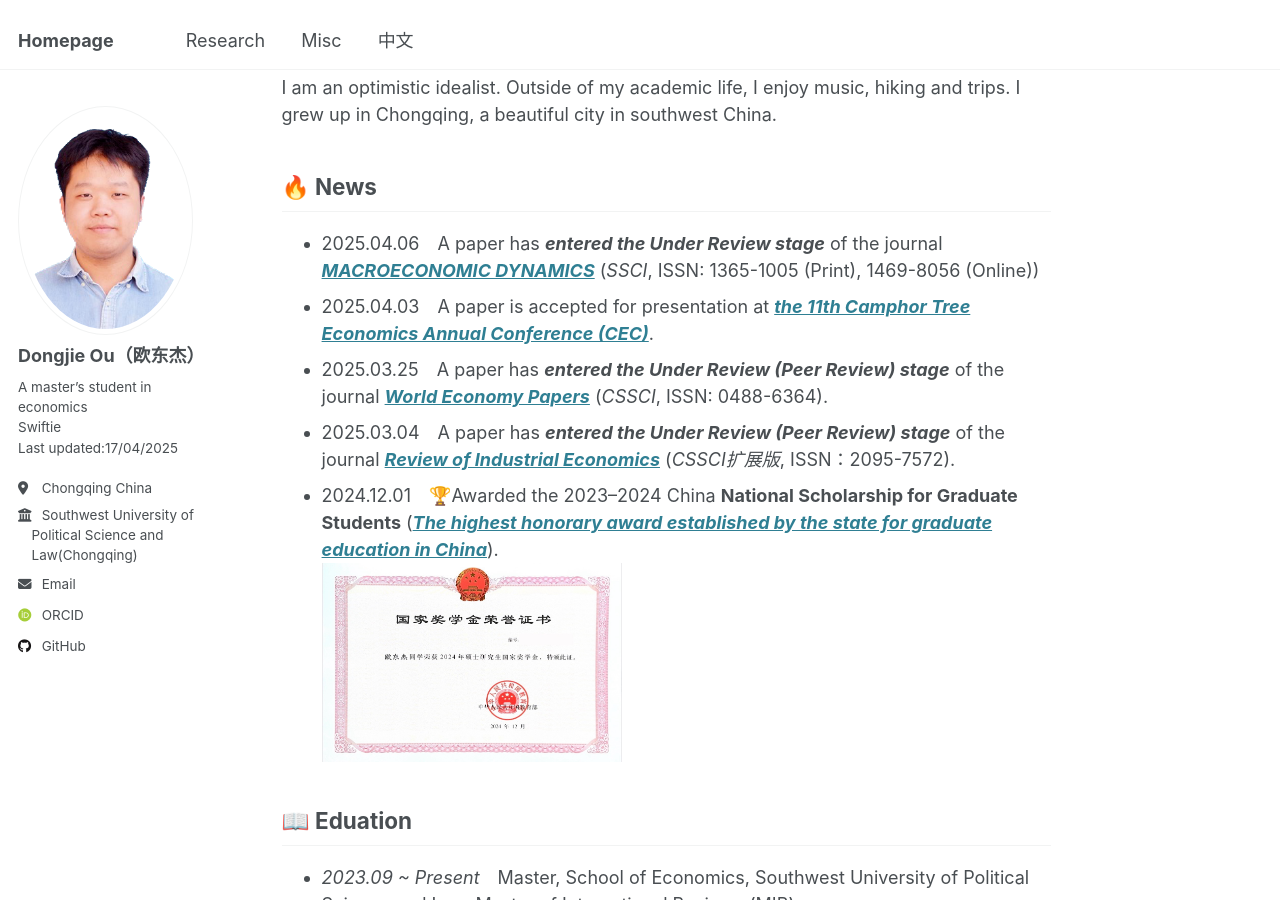
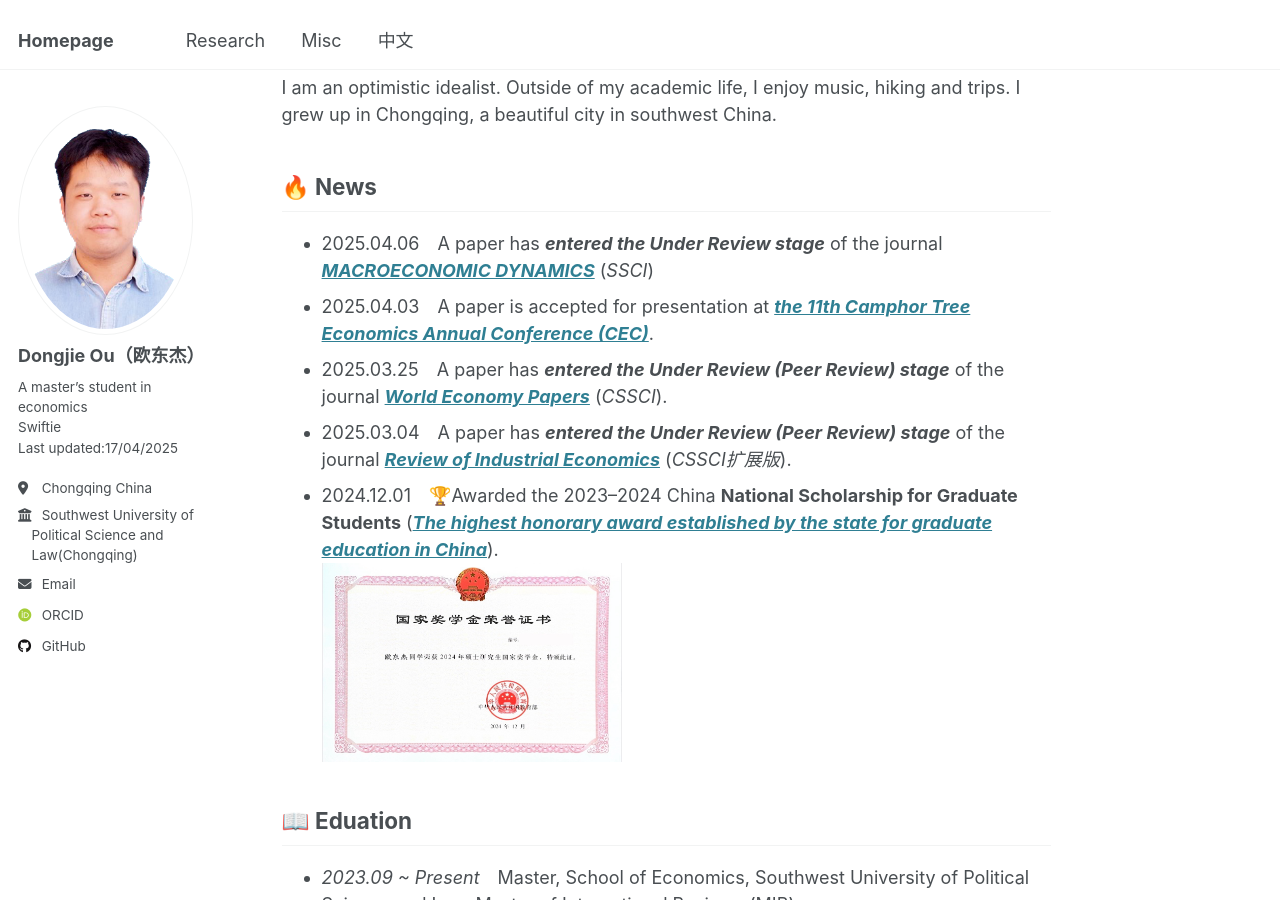
Before and after one commit to oudongjie2001/oudongjie2001.github.io, a Jekyll site: the page built from _pages/about.md, in a window 1280 px wide and 900 px high, scrolled down 328 px. Built offline with Jekyll 4.4.1, drawn with Linux system fonts in a browser that asks for light colours; some web fonts are replaced.

Commit message:
Update about.md

```diff
--- a/_pages/about.md
+++ b/_pages/about.md
@@ -13,10 +13,10 @@ I am Dongjie Ou, a master’s student at the School of Economics, Southwest Univ
 I am an optimistic idealist. Outside of my academic life, I enjoy music, hiking and trips. I grew up in Chongqing, a beautiful city in southwest China.
 
 ## 🔥 News
-- 2025.04.06&emsp;A paper has ***entered the Under Review stage*** of the journal [***MACROECONOMIC DYNAMICS***](https://www.cambridge.org/core/journals/macroeconomic-dynamics) (*SSCI*, ISSN: 1365-1005 (Print), 1469-8056 (Online))
+- 2025.04.06&emsp;A paper has ***entered the Under Review stage*** of the journal [***MACROECONOMIC DYNAMICS***](https://www.cambridge.org/core/journals/macroeconomic-dynamics) (*SSCI*)
 - 2025.04.03&emsp;A paper is accepted for presentation at [***the 11th Camphor Tree Economics Annual Conference (CEC)***](https://mp.weixin.qq.com/s/j_BLWAedV5WkCToqnIyCRQ).
-- 2025.03.25&emsp;A paper has ***entered the Under Review (Peer Review) stage*** of the journal [***World Economy Papers***](http://sjjjwh.magtech.com.cn/CN/0488-6364/home.shtml) (*CSSCI*, ISSN: 0488-6364).
-- 2025.03.04&emsp;A paper has ***entered the Under Review (Peer Review) stage*** of the journal [***Review of Industrial Economics***](https://xdch.cbpt.cnki.net/WKG/WebPublication/index.aspx?mid=xdch) (*CSSCI扩展版*, ISSN：2095-7572).
+- 2025.03.25&emsp;A paper has ***entered the Under Review (Peer Review) stage*** of the journal [***World Economy Papers***](http://sjjjwh.magtech.com.cn/CN/0488-6364/home.shtml) (*CSSCI*).
+- 2025.03.04&emsp;A paper has ***entered the Under Review (Peer Review) stage*** of the journal [***Review of Industrial Economics***](https://xdch.cbpt.cnki.net/WKG/WebPublication/index.aspx?mid=xdch) (*CSSCI扩展版*).
 - 2024.12.01&emsp;🏆Awarded the 2023–2024 China **National Scholarship for Graduate Students** ([***The highest honorary award established by the state for graduate education in China***](https://www.gov.cn/fuwu/2014-06/11/content_2698545.htm)).
   <div style="display: flex; align-items: center; gap: 15px;">
     <img src='/images/National Scholarship.png' style='width: 300px; height: auto;'></div>
```
